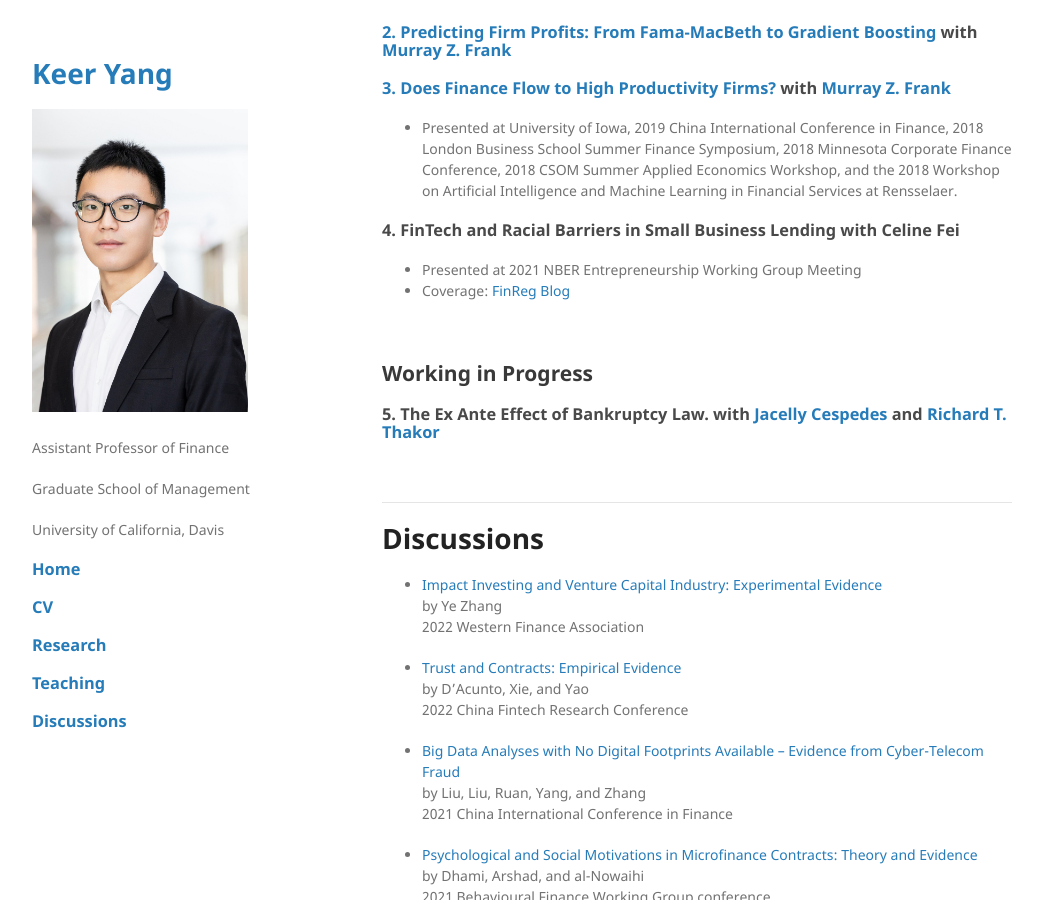
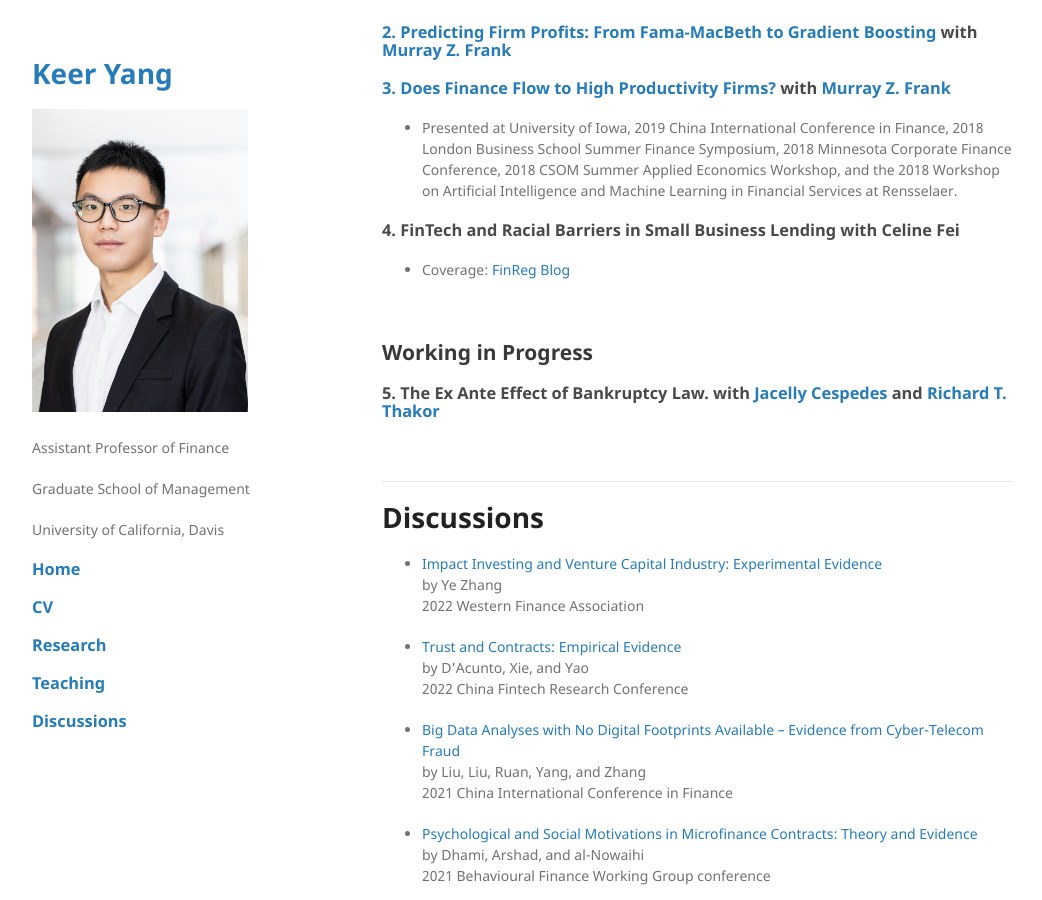
Before and after one commit to keeryang/keeryang.github.io, a Jekyll site: the page built from index.md, in a window 1280 px wide and 900 px high, scrolled down 588 px. Shown: the whole window, without its empty margins (118-1160 px from the left). Built offline with Jekyll 4.4.1, drawn with Linux system fonts in a browser that asks for light colours; the repository's description, which GitHub fills in, is left out; our own code applies the rules of GitHub Pages for plain Markdown files.

Commit message:
Update index.md

```diff
--- a/index.md
+++ b/index.md
@@ -32,7 +32,6 @@ Email: <kkeyang@ucdavis.edu>
 Conference, 2018 CSOM Summer Applied Economics Workshop, and the 2018 Workshop on Artificial Intelligence and Machine Learning in Financial Services at Rensselaer.
 
 ### 4. FinTech and Racial Barriers in Small Business Lending with Celine Fei
-*   Presented at 2021 NBER Entrepreneurship Working Group Meeting
 *   Coverage: [FinReg Blog](https://sites.law.duke.edu/thefinregblog/2022/03/16/fintech-and-racial-barriers-in-small-business-lending/)
 
 
```
